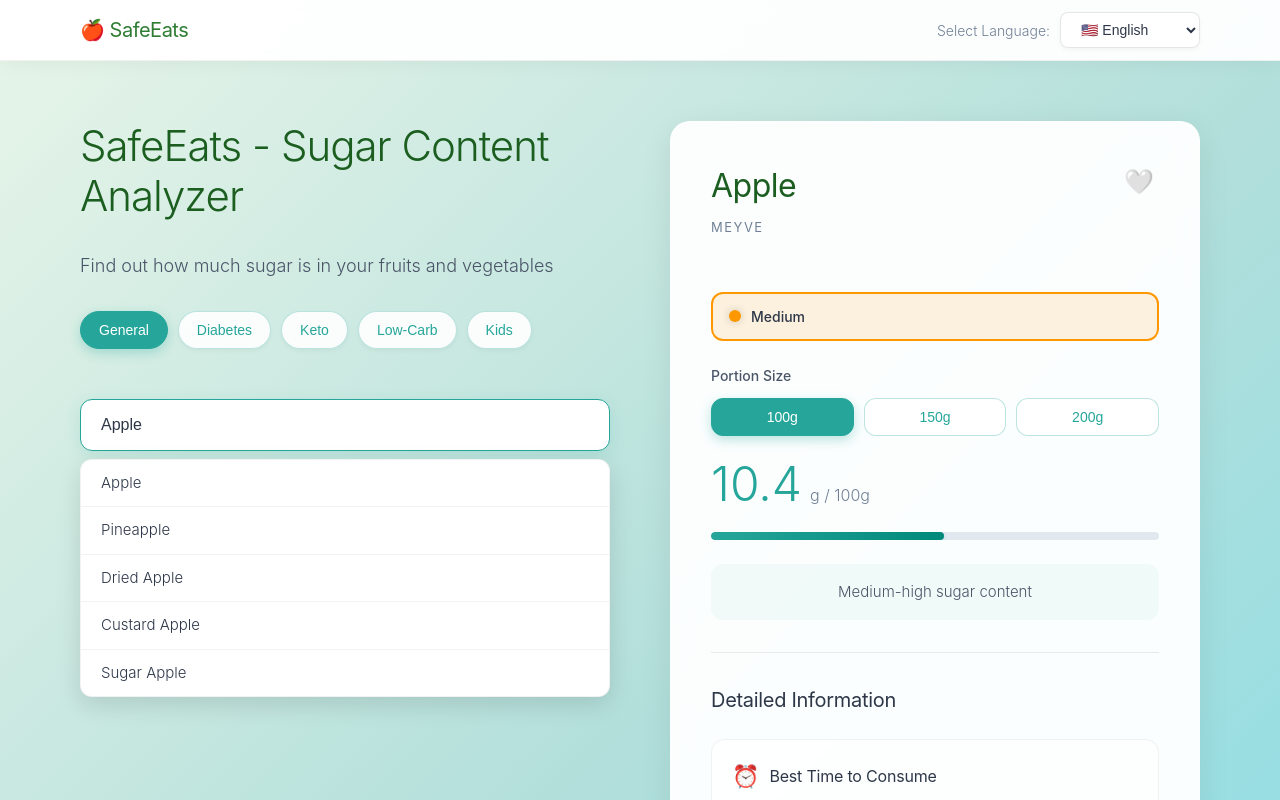
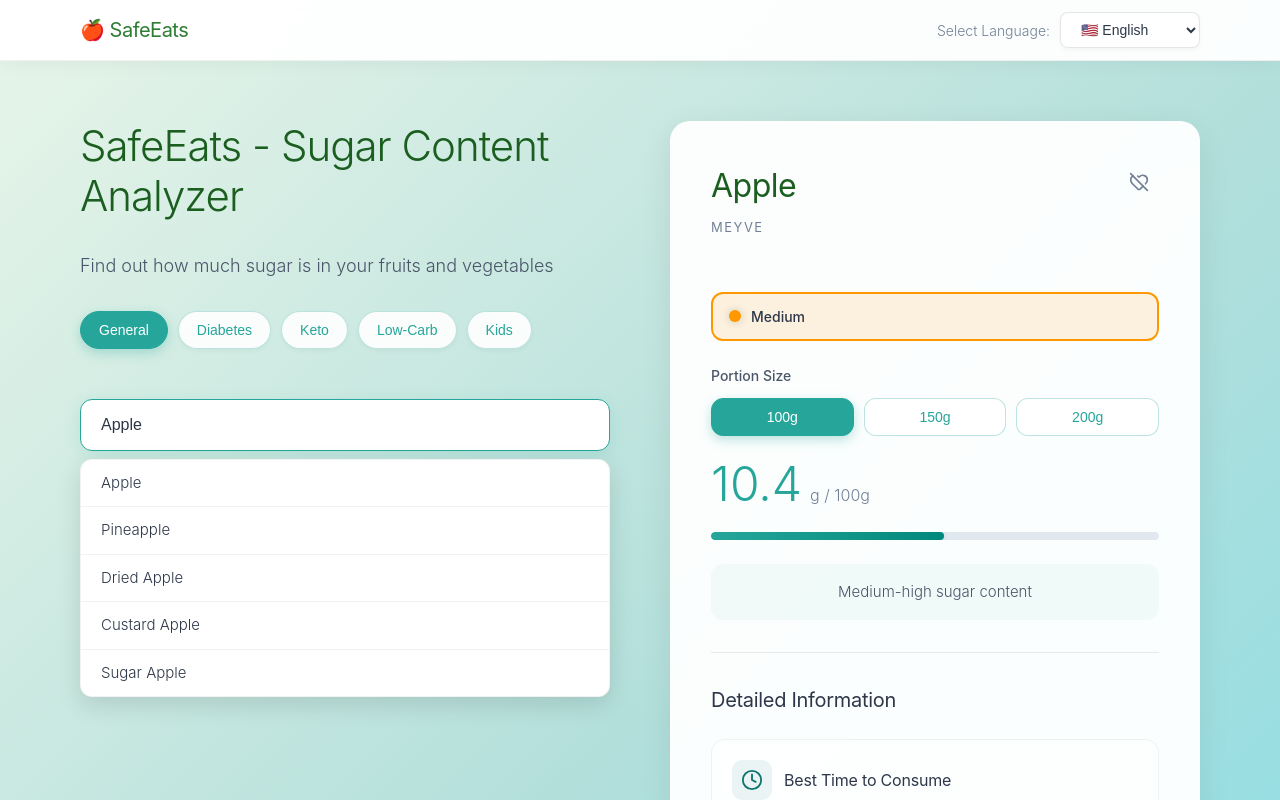
Before and after one commit to mcgogo64-cell/safeeats.app, a React (Vite) app: page / in a window 1280 px wide. Both pictures are taken after a click on the button "Apple". Shown: the top 800 px of the page. Built offline with nearby package versions, Linux system fonts and the light colour scheme.

Commit message:
Replace emojis with professional outline icons (Lucide React) - Consistent icon set for better UX

```diff
--- a/src/App.css
+++ b/src/App.css
@@ -306,7 +306,6 @@
 .favorite-btn {
   background: none;
   border: none;
-  font-size: 24px;
   cursor: pointer;
   padding: 8px;
   border-radius: 50%;
@@ -325,6 +324,23 @@
 
 .favorite-btn.active {
   animation: heartBeat 0.5s ease;
+}
+
+.favorite-icon {
+  stroke-width: 2;
+  transition: all 0.2s ease;
+}
+
+.favorite-btn:not(.active) .favorite-icon {
+  color: #718096;
+}
+
+.favorite-btn:hover .favorite-icon {
+  color: #e53e3e;
+}
+
+.favorite-btn.active .favorite-icon {
+  color: #e53e3e;
 }
 
 @keyframes heartBeat {
@@ -424,9 +440,23 @@
   color: #c62828;
 }
 
+.diet-advice-icon-wrapper {
+  display: flex;
+  align-items: center;
+  justify-content: center;
+  flex-shrink: 0;
+}
+
 .diet-advice-icon {
-  font-size: 20px;
-  font-weight: bold;
+  stroke-width: 2.5;
+}
+
+.diet-advice.suitable .diet-advice-icon {
+  color: #2e7d32;
+}
+
+.diet-advice.not-suitable .diet-advice-icon {
+  color: #c62828;
 }
 
 .diet-advice-text {
@@ -535,12 +565,24 @@
 .info-block-header {
   display: flex;
   align-items: center;
-  gap: 10px;
+  gap: 12px;
   margin-bottom: 12px;
 }
 
+.info-icon-wrapper {
+  display: flex;
+  align-items: center;
+  justify-content: center;
+  width: 40px;
+  height: 40px;
+  border-radius: 10px;
+  background-color: rgba(15, 118, 110, 0.08);
+  flex-shrink: 0;
+}
+
 .info-icon {
-  font-size: 22px;
+  color: #0f766e;
+  stroke-width: 2;
 }
 
 .info-block-title {
--- a/src/App.jsx
+++ b/src/App.jsx
@@ -1,5 +1,6 @@
 import { useState, useEffect, useRef } from 'react';
 import { useTranslation } from 'react-i18next';
+import { UtensilsCrossed, Clock, AlertTriangle, BarChart3, Heart, HeartOff, Check, AlertCircle } from 'lucide-react';
 import LanguageSelector from './components/LanguageSelector';
 import SEOHead from './components/SEOHead';
 import foodsData from './data/foods.json';
@@ -373,7 +374,11 @@ function App() {
                     onClick={() => toggleFavorite(searchResults)}
                     title={isFavorite(searchResults) ? t('removeFavorite') : t('addFavorite')}
                   >
-                    {isFavorite(searchResults) ? '❤️' : '🤍'}
+                    {isFavorite(searchResults) ? (
+                      <Heart className="favorite-icon" size={20} fill="#e53e3e" stroke="#e53e3e" />
+                    ) : (
+                      <HeartOff className="favorite-icon" size={20} />
+                    )}
                   </button>
                 </div>
 
@@ -423,7 +428,13 @@ function App() {
                     {/* Diet Advice */}
                     {dietAdvice && (
                       <div className={`diet-advice ${dietAdvice.suitable ? 'suitable' : 'not-suitable'}`}>
-                        <span className="diet-advice-icon">{dietAdvice.suitable ? '✓' : '⚠'}</span>
+                        <div className="diet-advice-icon-wrapper">
+                          {dietAdvice.suitable ? (
+                            <Check className="diet-advice-icon" size={20} />
+                          ) : (
+                            <AlertCircle className="diet-advice-icon" size={20} />
+                          )}
+                        </div>
                         <span className="diet-advice-text">{dietAdvice.message}</span>
                       </div>
                     )}
@@ -444,7 +455,9 @@ function App() {
                         {searchResults.comments.dietRecommendations && searchResults.comments.dietRecommendations[currentLang] && searchResults.comments.dietRecommendations[currentLang].length > 0 && (
                           <div className="info-block">
                             <div className="info-block-header">
-                              <span className="info-icon">🥗</span>
+                              <div className="info-icon-wrapper">
+                                <UtensilsCrossed className="info-icon" size={22} />
+                              </div>
                               <h4 className="info-block-title">{t('dietRecommendations')}</h4>
                             </div>
                             <ul className="info-list">
@@ -459,7 +472,9 @@ function App() {
                         {searchResults.comments.consumptionTiming && searchResults.comments.consumptionTiming[currentLang] && (
                           <div className="info-block">
                             <div className="info-block-header">
-                              <span className="info-icon">⏰</span>
+                              <div className="info-icon-wrapper">
+                                <Clock className="info-icon" size={22} />
+                              </div>
                               <h4 className="info-block-title">{t('consumptionTiming')}</h4>
                             </div>
                             <p className="info-text">{searchResults.comments.consumptionTiming[currentLang]}</p>
@@ -470,7 +485,9 @@ function App() {
                         {searchResults.comments.allergyInfo && searchResults.comments.allergyInfo[currentLang] && (
                           <div className="info-block">
                             <div className="info-block-header">
-                              <span className="info-icon">⚠️</span>
+                              <div className="info-icon-wrapper">
+                                <AlertTriangle className="info-icon" size={22} />
+                              </div>
                               <h4 className="info-block-title">{t('allergyInfo')}</h4>
                             </div>
                             <p className="info-text">{searchResults.comments.allergyInfo[currentLang]}</p>
@@ -481,7 +498,9 @@ function App() {
                         {searchResults.comments.dailyIntake && searchResults.comments.dailyIntake[currentLang] && (
                           <div className="info-block">
                             <div className="info-block-header">
-                              <span className="info-icon">📊</span>
+                              <div className="info-icon-wrapper">
+                                <BarChart3 className="info-icon" size={22} />
+                              </div>
                               <h4 className="info-block-title">{t('dailyIntake')}</h4>
                             </div>
                             <p className="info-text daily-intake-text">{searchResults.comments.dailyIntake[currentLang]}</p>
```
Also changed, not shown: package.json (+4 -3 lines), 1 other file (tests, documents, lock files or other folders).
